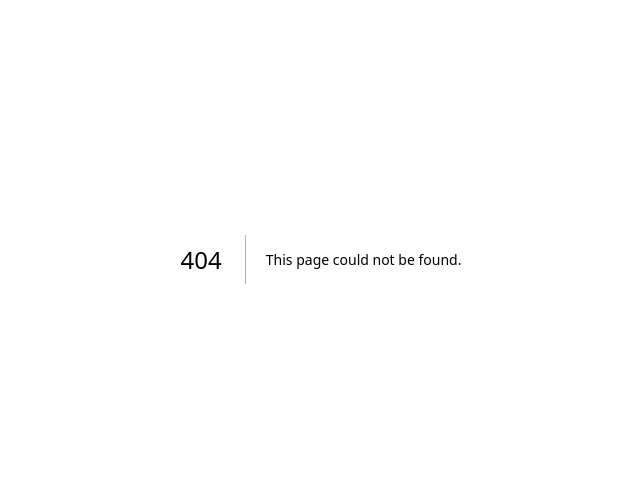
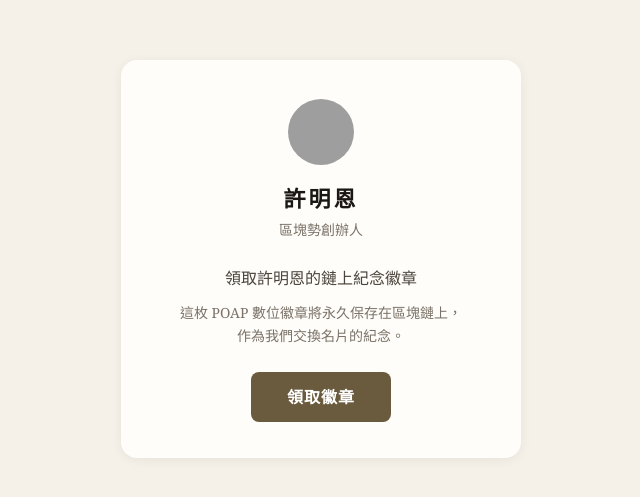
Before and after one commit to ASTROHSU/namecard_poap, a Next.js app: page /poap in a window 1280 px wide. Before the commit this address had no page. Shown: the part 141-638 px from the top of the page, without its empty margins (319-959 px from the left). Built offline with nearby package versions, Linux system fonts and the light colour scheme; grey boxes are pictures that could not be loaded.

Commit message:
新增 POAP 公開領取頁面 + 點擊追蹤機制

```diff
--- a/app/admin/links/page.tsx
+++ b/app/admin/links/page.tsx
@@ -10,6 +10,7 @@ interface PoapCode {
   event_name: string | null;
   assigned_to: string | null;
   assigned_at: string | null;
+  clicked_at: string | null;
   name_zh: string | null;
   name_en: string | null;
   contact_email: string | null;
@@ -68,7 +69,8 @@ export default function AdminLinksPage() {
     loadCodes();
   }
 
-  const available = codes.filter((c) => !c.assigned_to).length;
+  const available = codes.filter((c) => !c.assigned_to && !c.clicked_at).length;
+  const clicked = codes.filter((c) => c.clicked_at && !c.assigned_to).length;
   const used = codes.filter((c) => c.assigned_to).length;
 
   return (
@@ -84,7 +86,7 @@ export default function AdminLinksPage() {
 
       <main className="p-4 max-w-lg mx-auto space-y-6">
         {/* Stats */}
-        <div className="grid grid-cols-3 gap-3">
+        <div className="grid grid-cols-4 gap-3">
           <div className="bg-white rounded-xl p-4 border border-gray-100 text-center">
             <p className="text-2xl font-bold text-gray-900">{codes.length}</p>
             <p className="text-xs text-gray-500 mt-1">{t("admin.total")}</p>
@@ -92,6 +94,10 @@ export default function AdminLinksPage() {
           <div className="bg-white rounded-xl p-4 border border-gray-100 text-center">
             <p className="text-2xl font-bold text-green-600">{available}</p>
             <p className="text-xs text-gray-500 mt-1">{t("admin.available")}</p>
+          </div>
+          <div className="bg-white rounded-xl p-4 border border-gray-100 text-center">
+            <p className="text-2xl font-bold text-amber-600">{clicked}</p>
+            <p className="text-xs text-gray-500 mt-1">已領取</p>
           </div>
           <div className="bg-white rounded-xl p-4 border border-gray-100 text-center">
             <p className="text-2xl font-bold text-purple-600">{used}</p>
@@ -154,6 +160,10 @@ export default function AdminLinksPage() {
                       <span className="text-xs bg-purple-100 text-purple-700 px-2 py-0.5 rounded-full">
                         {t("admin.assigned")}
                       </span>
+                    ) : c.clicked_at ? (
+                      <span className="text-xs bg-amber-100 text-amber-700 px-2 py-0.5 rounded-full">
+                        已領取
+                      </span>
                     ) : (
                       <span className="text-xs bg-green-100 text-green-700 px-2 py-0.5 rounded-full">
                         {t("admin.available")}
@@ -165,6 +175,11 @@ export default function AdminLinksPage() {
                       → {c.name_zh || c.name_en || c.contact_email || t("home.unknown")}
                     </p>
                   )}
+                  {c.clicked_at && !c.assigned_to && (
+                    <p className="text-xs text-gray-400 mt-1">
+                      {new Date(c.clicked_at).toLocaleString("zh-TW")}
+                    </p>
+                  )}
                 </div>
               ))}
             </div>
--- /dev/null
+++ b/app/api/poap/claim/route.ts
@@ -0,0 +1,39 @@
+import { NextResponse } from "next/server";
+import { getDb } from "@/lib/db";
+
+// GET: Atomically pick a random unclaimed code, mark it as clicked, return the mint URL
+export async function GET() {
+  try {
+    const sql = getDb();
+
+    // Atomically claim a random available code
+    const rows = await sql`
+      UPDATE poap_codes
+      SET clicked_at = NOW()
+      WHERE id = (
+        SELECT id FROM poap_codes
+        WHERE assigned_to IS NULL AND clicked_at IS NULL
+        ORDER BY RANDOM()
+        LIMIT 1
+      )
+      RETURNING code
+    `;
+
+    if (rows.length === 0) {
+      return NextResponse.json({ available: false }, { status: 200 });
+    }
+
+    const code = rows[0].code as string;
+    return NextResponse.json({
+      available: true,
+      code,
+      mintUrl: `https://poap.xyz/mint/${code}`,
+    });
+  } catch (error) {
+    console.error("POAP claim error:", error);
+    return NextResponse.json(
+      { error: "Failed to claim POAP" },
+      { status: 500 }
+    );
+  }
+}
--- /dev/null
+++ b/app/poap/[code]/route.ts
@@ -0,0 +1,26 @@
+import { NextResponse } from "next/server";
+import { getDb } from "@/lib/db";
+
+export async function GET(
+  _request: Request,
+  { params }: { params: Promise<{ code: string }> }
+) {
+  const { code } = await params;
+
+  try {
+    const sql = getDb();
+
+    // Record the click timestamp
+    await sql`
+      UPDATE poap_codes
+      SET clicked_at = NOW()
+      WHERE code = ${code} AND clicked_at IS NULL
+    `;
+  } catch (error) {
+    // Don't block redirect if DB update fails
+    console.error("POAP click tracking error:", error);
+  }
+
+  // Always redirect to the actual POAP mint page
+  return NextResponse.redirect(`https://poap.xyz/mint/${code}`, 302);
+}
--- /dev/null
+++ b/app/poap/page.tsx
@@ -0,0 +1,230 @@
+"use client";
+
+import { useState } from "react";
+
+export default function PoapClaimPage() {
+  const [state, setState] = useState<"idle" | "loading" | "claimed" | "empty">("idle");
+  const [mintUrl, setMintUrl] = useState("");
+  const [code, setCode] = useState("");
+
+  async function handleClaim() {
+    setState("loading");
+    try {
+      const res = await fetch("/api/poap/claim");
+      const data = await res.json();
+
+      if (data.available) {
+        setMintUrl(data.mintUrl);
+        setCode(data.code);
+        setState("claimed");
+      } else {
+        setState("empty");
+      }
+    } catch {
+      setState("empty");
+    }
+  }
+
+  // QR code via Google Charts API
+  const qrUrl = mintUrl
+    ? `https://api.qrserver.com/v1/create-qr-code/?size=240x240&data=${encodeURIComponent(mintUrl)}`
+    : "";
+
+  return (
+    <div
+      style={{
+        minHeight: "100vh",
+        display: "flex",
+        alignItems: "center",
+        justifyContent: "center",
+        background: "#f5f0e8",
+        fontFamily: "Georgia, 'Noto Serif TC', serif",
+        padding: "24px",
+      }}
+    >
+      <div
+        style={{
+          maxWidth: 400,
+          width: "100%",
+          background: "#fffdf9",
+          borderRadius: 16,
+          padding: "36px 28px",
+          boxShadow: "0 2px 12px rgba(26,23,20,0.06)",
+          textAlign: "center",
+        }}
+      >
+        {/* Header */}
+        <img
+          src="https://i.urusai.cc/RW2O0.jpg"
+          alt="許明恩"
+          style={{
+            width: 72,
+            height: 72,
+            borderRadius: "50%",
+            objectFit: "cover",
+            border: "3px solid #fffdf9",
+            display: "block",
+            margin: "0 auto 14px",
+          }}
+        />
+        <h1
+          style={{
+            margin: "0 0 4px",
+            fontSize: 22,
+            fontWeight: "bold",
+            color: "#1a1714",
+            letterSpacing: 3,
+          }}
+        >
+          許明恩
+        </h1>
+        <p style={{ margin: "0 0 24px", fontSize: 14, color: "#7a7268" }}>
+          區塊勢創辦人
+        </p>
+
+        {/* Idle state */}
+        {state === "idle" && (
+          <>
+            <p
+              style={{
+                fontSize: 16,
+                color: "#4a443c",
+                lineHeight: 1.8,
+                margin: "0 0 8px",
+              }}
+            >
+              領取許明恩的鏈上紀念徽章
+            </p>
+            <p
+              style={{
+                fontSize: 14,
+                color: "#7a7268",
+                lineHeight: 1.7,
+                margin: "0 0 24px",
+              }}
+            >
+              這枚 POAP 數位徽章將永久保存在區塊鏈上，
+              <br />
+              作為我們交換名片的紀念。
+            </p>
+            <button
+              onClick={handleClaim}
+              style={{
+                display: "inline-block",
+                padding: "13px 36px",
+                backgroundColor: "#6b5b3e",
+                color: "#ffffff",
+                border: "none",
+                borderRadius: 8,
+                fontSize: 16,
+                fontWeight: 600,
+                cursor: "pointer",
+                letterSpacing: 1,
+              }}
+            >
+              領取徽章
+            </button>
+          </>
+        )}
+
+        {/* Loading */}
+        {state === "loading" && (
+          <p style={{ fontSize: 16, color: "#7a7268", padding: "20px 0" }}>
+            正在產生你的專屬連結⋯
+          </p>
+        )}
+
+        {/* Claimed */}
+        {state === "claimed" && (
+          <>
+            <p
+              style={{
+                fontSize: 16,
+                color: "#4a443c",
+                lineHeight: 1.8,
+                margin: "0 0 20px",
+              }}
+            >
+              這是你的專屬領取連結，
+              <br />
+              掃描 QR Code 或點擊下方按鈕即可領取。
+            </p>
+            <img
+              src={qrUrl}
+              alt="POAP QR Code"
+              style={{
+                width: 200,
+                height: 200,
+                display: "block",
+                margin: "0 auto 20px",
+                borderRadius: 8,
+              }}
+            />
+            <a
+              href={mintUrl}
+              target="_blank"
+              rel="noopener noreferrer"
+              style={{
+                display: "inline-block",
+                padding: "13px 36px",
+                backgroundColor: "#6b5b3e",
+                color: "#ffffff",
+                textDecoration: "none",
+                borderRadius: 8,
+                fontSize: 16,
+                fontWeight: 600,
+                letterSpacing: 1,
+              }}
+            >
+              前往領取
+            </a>
+            <p
+              style={{
+                fontSize: 12,
+                color: "#b8b0a4",
+                marginTop: 16,
+              }}
+            >
+              此連結僅限使用一次
+            </p>
+          </>
+        )}
+
+        {/* Empty */}
+        {state === "empty" && (
+          <>
+            <p
+              style={{
+                fontSize: 16,
+                color: "#4a443c",
+                lineHeight: 1.8,
+                margin: "0 0 8px",
+              }}
+            >
+              徽章已全數發放完畢
+            </p>
+            <p style={{ fontSize: 14, color: "#7a7268", lineHeight: 1.7 }}>
+              感謝你的關注！歡迎到我的名片頁看看。
+            </p>
+            <a
+              href="https://card.blocktrend.today"
+              style={{
+                display: "inline-block",
+                marginTop: 16,
+                padding: "12px 28px",
+                backgroundColor: "#1a1714",
+                color: "#ffffff",
+                textDecoration: "none",
+                borderRadius: 8,
+                fontSize: 14,
+                fontWeight: 600,
+              }}
+            >
+              查看名片
+            </a>
+          </>
+        )}
+      </div>
+    </div>
+  );
+}
--- a/lib/poap.ts
+++ b/lib/poap.ts
@@ -23,5 +23,5 @@ export async function assignPoapCode(
 }
 
 export function getPoapClaimUrl(code: string): string {
-  return `https://poap.xyz/mint/${code}`;
+  return `https://card.blocktrend.today/poap/${code}`;
 }
--- a/middleware.ts
+++ b/middleware.ts
@@ -1,7 +1,7 @@
 import { NextResponse } from "next/server";
 import type { NextRequest } from "next/server";
 
-const PUBLIC_PATHS = ["/login", "/card", "/api/auth", "/api/vcard", "/index.html"];
+const PUBLIC_PATHS = ["/login", "/card", "/api/auth", "/api/vcard", "/api/poap", "/index.html", "/poap"];
 
 export function middleware(request: NextRequest) {
   const { pathname } = request.nextUrl;
```
Also changed, not shown: 1 other file (tests, documents, lock files or other folders).
